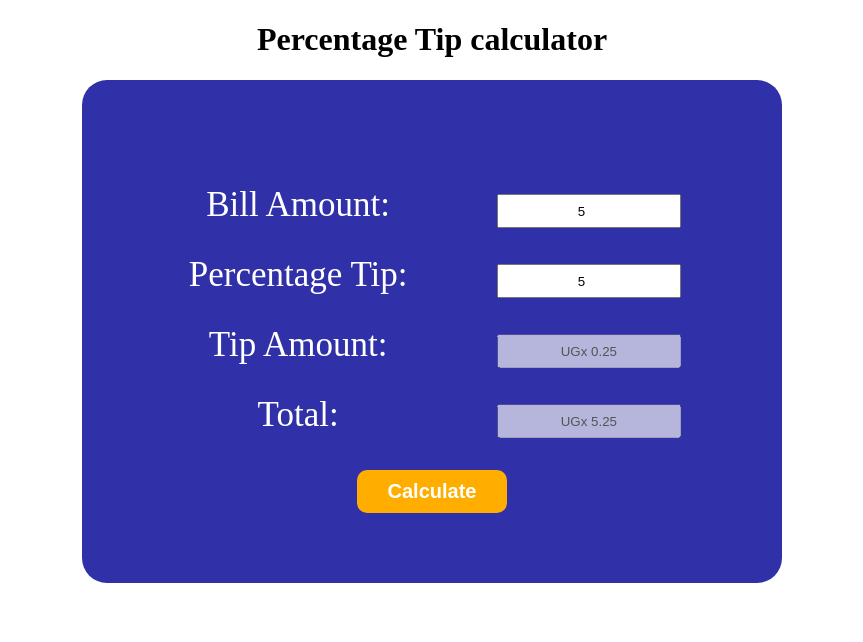
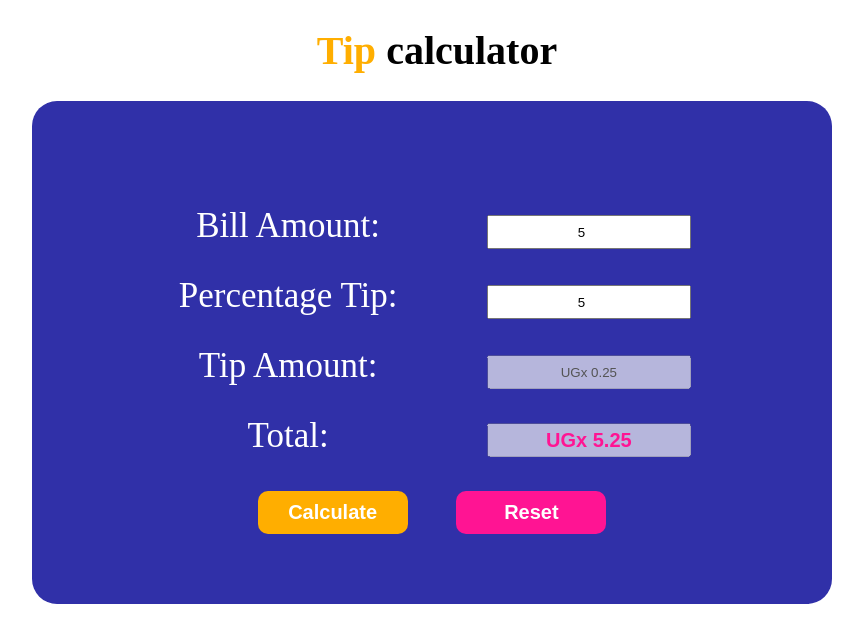
Before and after one commit to Namwanza/Tip-Calculator, a plain HTML site: page index.html in a window 1280 px wide. Both pictures are taken after typing "5", "5" into the empty fields and a click on the button "Calculate". Shown: the whole page, without its empty margins (208-1071 px from the left). Drawn offline with Linux system fonts and the light colour scheme.

Commit message:
add format numbers

```diff
--- a/app.js
+++ b/app.js
@@ -1,9 +1,10 @@
-var billAmount = document.getElementById('bill-number');
-var percentageTip = document.getElementById('percentage-tip');
-var tipAmount = document.getElementById('tip-amount');
-var total = document.getElementById('total');
-var button = document.getElementById('calculate');
-var errors = document.getElementById('errors');
+var billAmount = document.querySelector('#bill-number');
+var percentageTip = document.querySelector('#percentage-tip');
+var tipAmount = document.querySelector('#tip-amount');
+var total = document.querySelector('#total');
+var button = document.querySelector('#calculate');
+var errors = document.querySelector('#errors');
+var reset = document.querySelector('#reset');
 
 button.addEventListener('click', function() {
     var bill = Number(billAmount.value);
@@ -15,10 +16,22 @@ button.addEventListener('click', function() {
         errors.value = "Enter your percentage tip"
     } else {
        var calculateBillAmount = bill * percentage/100;
-       tipAmount.value = "UGx" + ' ' +  calculateBillAmount;
+       tipAmount.value = "UGx" + ' ' + new Intl.NumberFormat().format(calculateBillAmount);
 
        var calculatedTotal = bill + calculateBillAmount;
-       total.value = "UGx" + ' ' + calculatedTotal;
+       total.value = "UGx" + ' ' + new Intl.NumberFormat().format(calculatedTotal);
 
     }
 })
+
+reset.addEventListener('click', function() {
+    var bill = Number(billAmount.value);
+    var percentage = Number(percentageTip.value);
+    if (bill || percentage || tipAmount.value || total.value || errors.value) {
+        billAmount.value = '';
+        percentageTip.value = '';
+        tipAmount.value = '';
+        total.value = '';
+        errors.value = '';
+    }
+})
--- a/index.html
+++ b/index.html
@@ -8,7 +8,7 @@
     </head>
 
     <body>
-        <h1>Percentage Tip calculator</h1>
+        <h1><span style="color: rgb(255, 174, 0); padding: 10px;">Tip</span>calculator</h1>
         <div class="calculator">
             <!-- display errors -->
             <input type="text" class="errors" id="errors" disabled></span>
@@ -30,6 +30,7 @@
            <br />
 
            <button id="calculate">Calculate</button>
+           <button id="reset">Reset</button>
         </div>
 
         <script src="app.js"></script>
--- a/style.css
+++ b/style.css
@@ -6,11 +6,15 @@ body {
 .calculator {
     color: white;
     font-size: 35px;
-    width: 600px;
+    width: 700px;
     background-color: rgb(48, 48, 168);
     border-radius: 25px;
     padding: 50px;
     margin: auto;
+}
+
+h1 {
+    font-size: 40px;
 }
 
 label {
@@ -23,14 +27,13 @@ label {
 
 input {
     margin-right: 50px;
-    width: 100px;
+    width: 120px;
     height: 25px;
     text-align: center;
     padding: 2.5px 40px;
 }
 
 button {
-    background-color: rgb(255, 174, 0);
     border-radius: 10px;
     border-style: none;
     color: white;
@@ -39,6 +42,20 @@ button {
     margin: 20px;
     padding: 10px;
     font-size: 20px;
+}
+
+button:nth-child(1n) {
+    background-color: deeppink;
+}
+
+#total {
+    font-weight: bold;
+    font-size: 20px;
+    color: deeppink;
+}
+
+button:nth-child(2n) {
+    background-color: rgb(255, 174, 0);
 }
 
 .errors {
```
